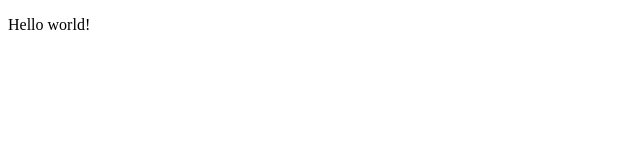
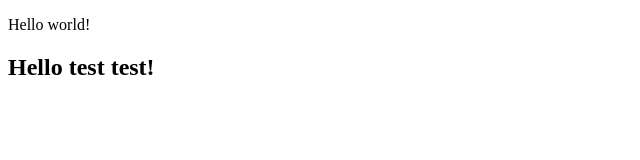
Before and after one commit to Jurzenas/JS_test, a plain HTML site: page index.html in a window 1280 px wide. Shown: the whole page, without its empty margins (0-640 px from the left). Drawn offline with Linux system fonts and the light colour scheme.

Commit message:
index.html add

```diff
--- a/index.html
+++ b/index.html
@@ -10,6 +10,7 @@
 
 <body>
   <p>Hello world!</p>
+  <h2>Hello test test!</h2>
   <script src="js/script.js"></script>
 </body>
 
```
Also changed, not shown: 1 other file.
